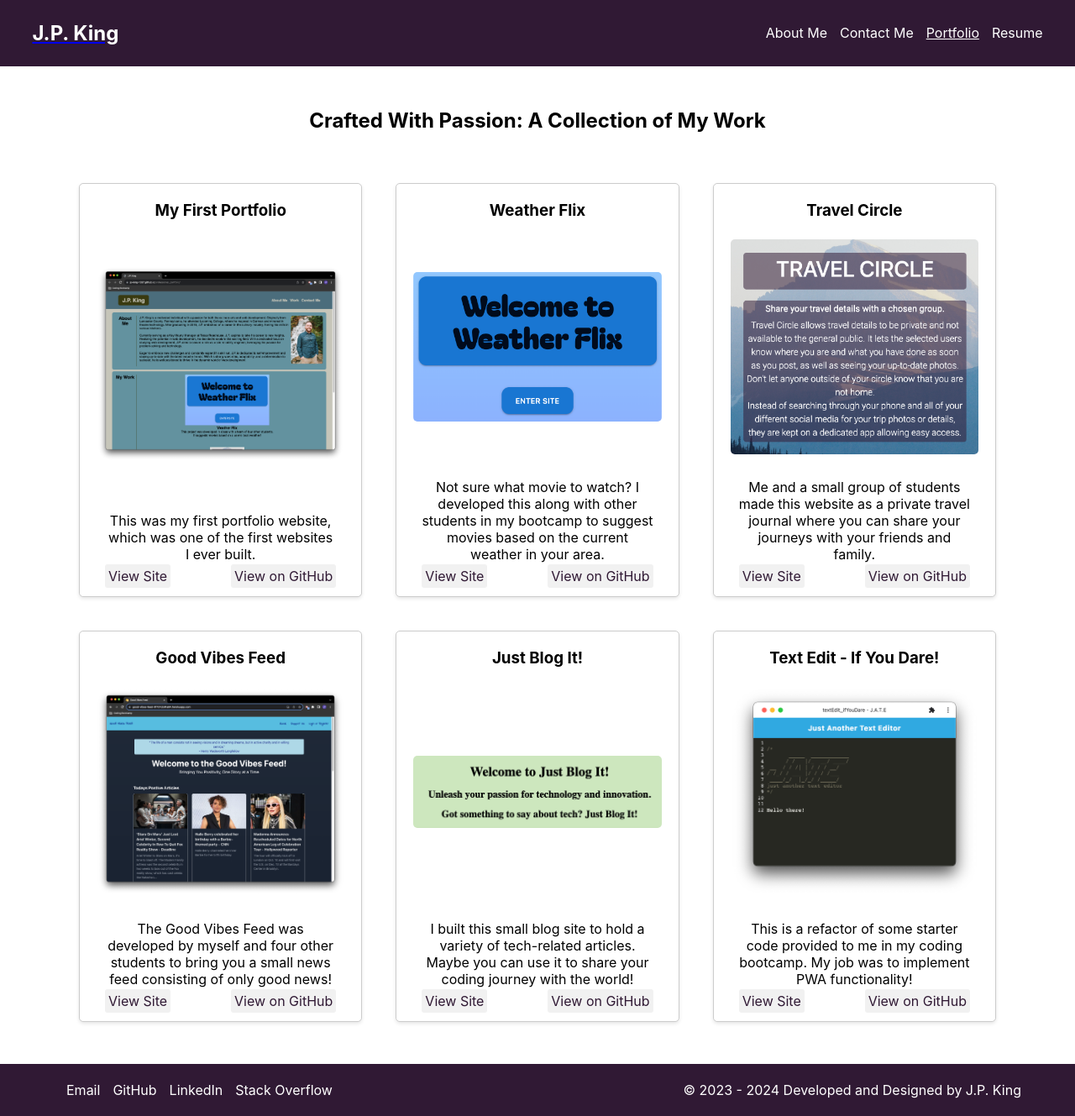
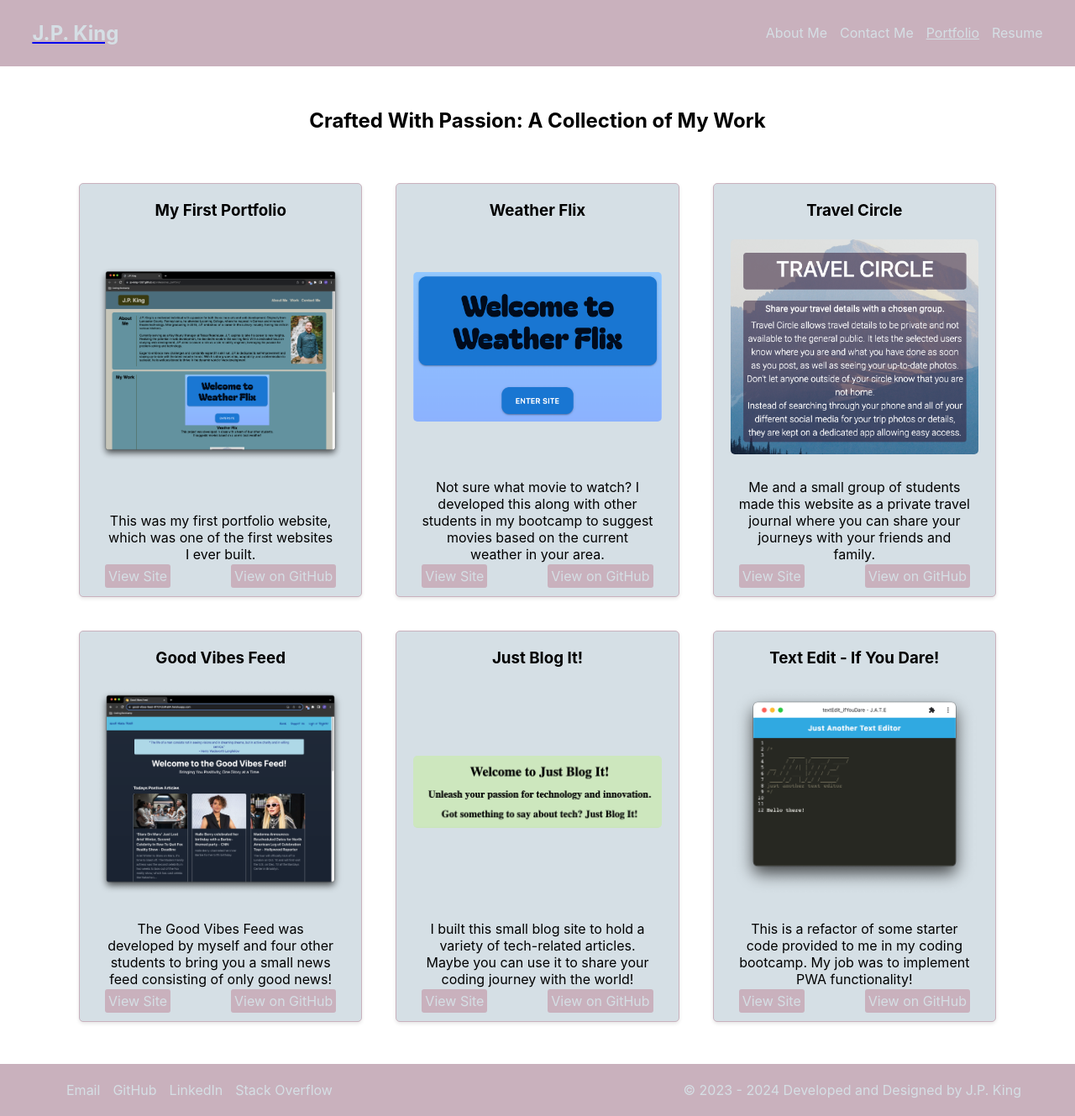
Before and after one commit to jp-king-1337/react_portfolio, a React (Create React App) app: page /portfolio in a window 1280 px wide. Shown: the whole page at 84% size. Built offline with nearby package versions, Linux system fonts and the light colour scheme.

Commit message:
Out of curiosity, I put my entire css file into ChatGPT and asked it to incorporate those colors in a way that will look good. It did a decent job, the colors look nice. It's not quite what I want, but it's cool to know that ChatGPT is able to style things

```diff
--- a/src/index.css
+++ b/src/index.css
@@ -11,9 +11,6 @@ html,
 body,
 #root {
     height: 100%;
-}
-
-body {
     margin: 0;
     font-size: 16px;
     font-family: -apple-system, BlinkMacSystemFont, 'Segoe UI', 'Roboto', 'Oxygen',
@@ -31,10 +28,7 @@ code {
 .app-container {
     display: flex;
     flex-direction: column;
-    /* Scroll bar, but maybe that's okay */
     min-height: 100vh;
-    /* Right on the bottom, no scroll */
-    /* min-height: 78.15vh; */
     padding: 10px 5%;
 }
 
@@ -76,12 +70,12 @@ code {
     display: flex;
     justify-content: center;
     align-items: center;
-    background: #fff;
+    background: var(--aliceBlue);
 }
 
 /* Header Styles */
 header {
-    background: #301934;
+    background: var(--thistle);
     padding: 5px 3%;
     margin-bottom: 20px;
 }
@@ -90,7 +84,7 @@ header a h2,
 header a h2:visited,
 header nav a,
 header nav a:visited {
-    color: #fff;
+    color: var(--aliceBlue);
     text-decoration: none;
 }
 
@@ -104,7 +98,7 @@ header nav a.active {
 
 /* Footer Styles */
 footer {
-    background: #301934;
+    background: var(--thistle);
     padding: 5px 5%;
     margin-top: auto;
 }
@@ -117,7 +111,7 @@ footer {
 }
 
 .footer-links a {
-    color: #fff;
+    color: var(--aliceBlue);
     text-decoration: none;
     margin-left: 15px;
 }
@@ -131,7 +125,7 @@ footer {
 }
 
 .footer-copyright {
-    color: #fff;
+    color: var(--aliceBlue);
 }
 
 /* About Page Styles */
@@ -163,7 +157,7 @@ footer {
 .contact-form {
     text-align: center;
     width: 400px;
-    background: violet;
+    background: var(--rosyBrown);
     margin: 10px auto 0;
     padding: 20px;
     border: 1px solid #ccc;
@@ -195,8 +189,8 @@ footer {
 }
 
 button[type="submit"] {
-    background-color: #301934;
-    color: white;
+    background-color: var(--thistle);
+    color: var(--aliceBlue);
     border: none;
     border-radius: 3px;
     padding: 10px 20px;
@@ -205,7 +199,7 @@ button[type="submit"] {
 }
 
 button[type="submit"]:hover {
-    background-color: #51284f;
+    background-color: var(--resedaGreen);
 }
 
 .error-message {
@@ -224,8 +218,8 @@ button[type="submit"]:hover {
 }
 
 .project-card {
-    background-color: #fff;
-    border: 1px solid #ccc;
+    background-color: var(--aliceBlue);
+    border: 1px solid var(--thistle);
     border-radius: 5px;
     box-shadow: 0 2px 4px #0000001a;
     padding: 20px;
@@ -274,11 +268,11 @@ button[type="submit"]:hover {
 
 .deployed-link,
 .github-link {
-    background: #f1f1f1;
+    background: var(--thistle);
     border-radius: 3px;
-    color: #301934;
+    color: var(--aliceBlue);
     text-decoration: none;
-    padding: 4px
+    padding: 4px;
 }
 
 .deployed-link:hover,
@@ -293,8 +287,6 @@ button[type="submit"]:hover {
 .github-link {
     text-align: right;
 }
-
-
 
 /* Media Queries */
 @media (max-width: 1024px) {
```
